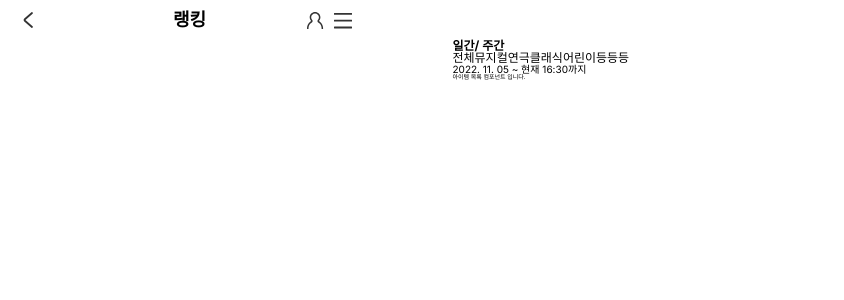
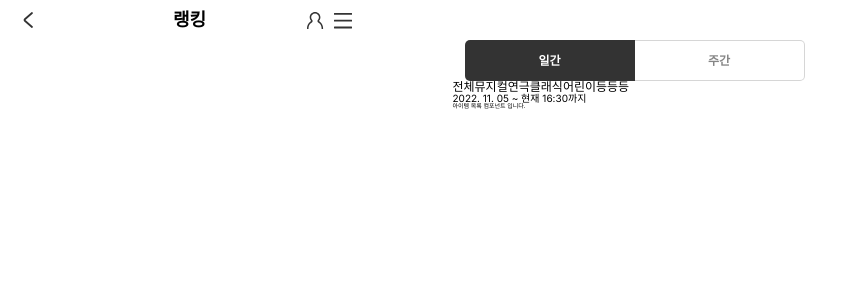
Before and after one commit to CDS-Seminar-1-IN-SOPT/Client, a React (Create React App) app: page /ranking in a window 1280 px wide. Shown: the top 300 px of the page, without its empty margins (0-844 px from the left). Built offline with nearby package versions, Linux system fonts and the light colour scheme.

Commit message:
style🎨: 기간 선택 컴포넌트 퍼블리싱

```diff
--- a/src/components/Ranking/PeriodSelector.jsx
+++ b/src/components/Ranking/PeriodSelector.jsx
@@ -1,11 +1,14 @@
 import React from 'react';
 import styled from 'styled-components';
-import { theme } from 'styles/theme';
+import { theme, mixins } from 'styles/theme';
 
 function PeriodSelector() {
   return (
     <Styled.Root>
-      <Styled.Box>일간/ 주간</Styled.Box>
+      <Styled.PeriodContainer>
+        <Styled.DayPeriod>일간</Styled.DayPeriod>
+        <Styled.WeekPeriod>주간</Styled.WeekPeriod>
+      </Styled.PeriodContainer>
     </Styled.Root>
   );
 }
@@ -17,5 +20,29 @@ const Styled = {
     font-size: ${theme.fontSizes.body01};
     font-weight: ${theme.fontWeights.body01};
   `,
-  Box: styled.div``,
+  PeriodContainer: styled.div`
+    ${mixins.rowFlexBox}
+    width: 34rem;
+    height: 4.1rem;
+    border-radius: 0.5rem;
+    margin-left: 1.2rem;
+  `,
+  DayPeriod: styled.div`
+    ${mixins.rowFlexBox}
+    color: ${theme.colors.white};
+    background-color: ${theme.colors.grey_01};
+    border-radius: 0.5rem 0 0 0.5rem;
+    width: 50%;
+    height: 100%;
+  `,
+  WeekPeriod: styled.div`
+    ${mixins.rowFlexBox}
+    color: ${theme.colors.grey_02};
+    background-color: ${theme.colors.white};
+    border: 0.1rem solid ${theme.colors.grey_04};
+    border-left: none;
+    border-radius: 0 0.5rem 0.5rem 0;
+    width: 50%;
+    height: 100%;
+  `,
 };
```
